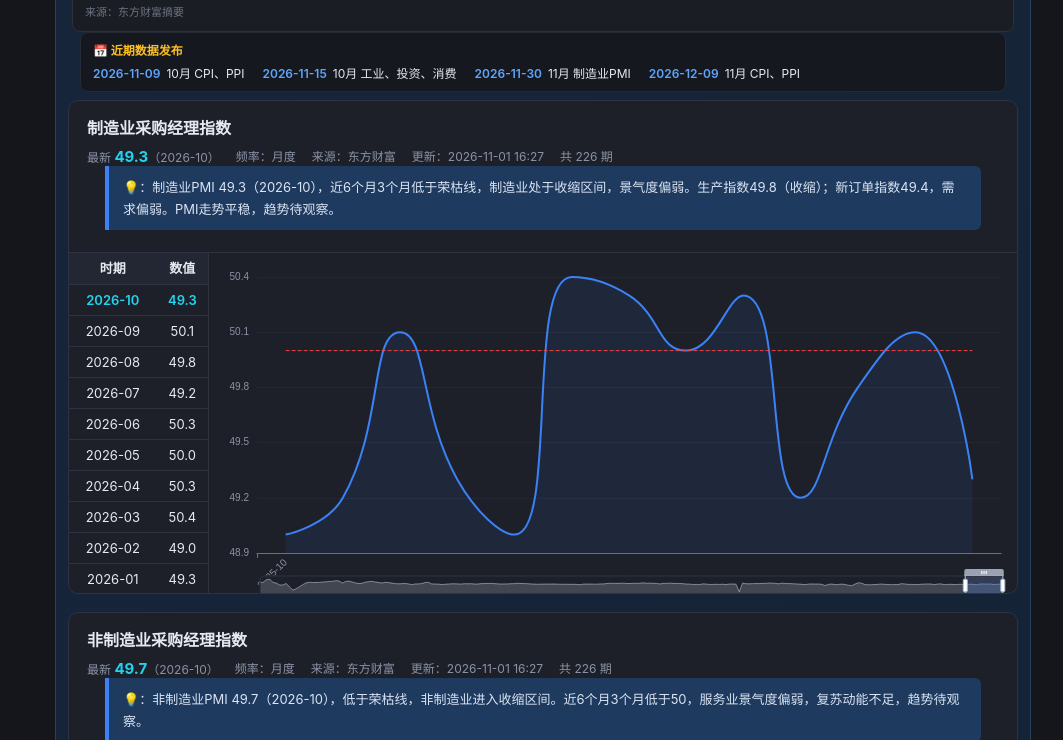
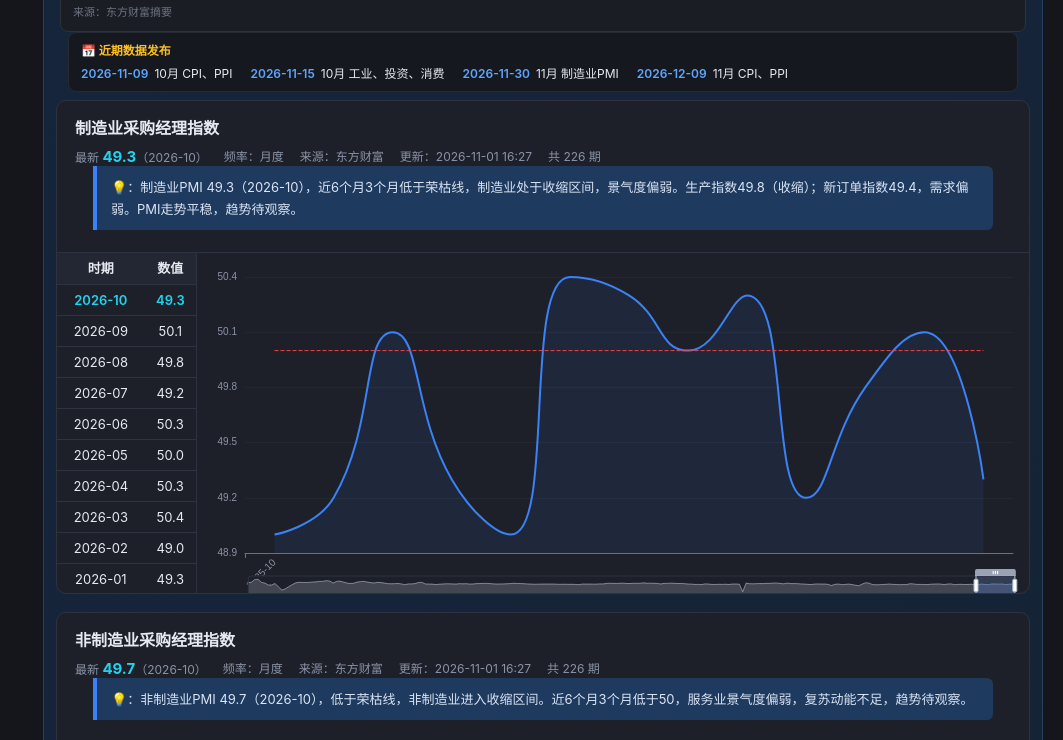
Before and after one commit to zhuqiao2026/macro-dashboard, a plain HTML site: page index.html in a window 1280 px wide. Shown: the part 2402-3142 px from the top of the page, without its empty margins (217-1280 px from the left). Drawn offline with nearby package versions, Linux system fonts and the light colour scheme; animation ran at ten frames a second.

Commit message:
v3.48: 强制铺满

```diff
--- a/index.html
+++ b/index.html
@@ -57,7 +57,9 @@
             border-top: 1px solid var(--border); background: var(--panel); }
   footer b { color: var(--text); }
   /* mobile */
-  @media (max-width: 1400px) {
+  /* 强制主内容铺满：覆盖所有 max-width 限制 */
+main#main, main#main > .score, main#main > .kpis, main#main > .ov, main#main > .ovt, main#main > .ind-section, main#main > .cal {max-width:none !important;width:100% !important;margin-left:0 !important;margin-right:0 !important}
+@media (max-width: 1400px) {
   .ovt{flex-direction:column !important}
   .ovt .ov-table{width:100% !important}
 }
```
